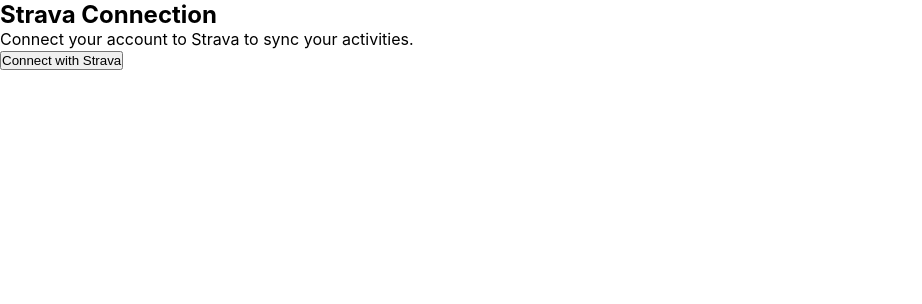
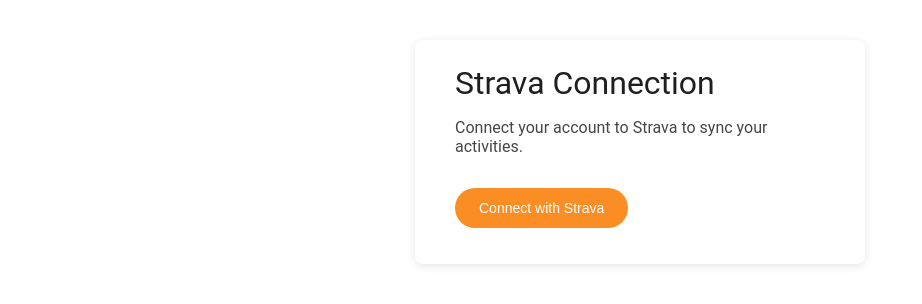
Before and after one commit to sunnybunnyy/training-dashboard, a React (Vite) app in the folder frontend/: page /connect-strava in a window 1280 px wide. Shown: the top 304 px of the page, without its empty margins (0-922 px from the left). Built offline with nearby package versions, Linux system fonts and the light colour scheme; no server answers; sample sign-in values are in the browser's storage.

Commit message:
Style ConnectStrava component

```diff
--- a/frontend/src/components/ConnectStrava.jsx
+++ b/frontend/src/components/ConnectStrava.jsx
@@ -1,3 +1,4 @@
+import '../styles/ConnectStrava.css';
 import { useState, useEffect } from 'react';
 import api from '../utils/api';
 
--- /dev/null
+++ b/frontend/src/styles/ConnectStrava.css
@@ -0,0 +1,49 @@
+.connect-strava-container {
+    font-family: 'Roboto', 'Segoe UI', Arial, Helvetica, sans-serif;
+    background-color: white;
+    border-radius: 8px;
+    box-shadow: 0 2px 10px rgba(0, 0, 0, 0.1);
+    padding: 24px 40px 36px;
+    width: 450px;
+    max-width: 100%;
+    box-sizing: border-box;
+    text-align: center;
+    margin: 40px auto;
+}
+
+.connect-strava-container h2 {
+    font-size: 32px;
+    font-weight: 400;
+    margin-top: 0;
+    color: #1f1f1f;
+    text-align: left;
+    margin-bottom: 16px;
+}
+
+.connect-strava-container p {
+    font-size: 16px;
+    font-weight: 400;
+    color: #444746;
+    text-align: left;
+    margin-top: 16px;
+    margin-bottom: 32px;
+}
+
+.connect-strava-container button {
+    background-color: #fa8e25;
+    color: white;
+    font-weight: 500;
+    font-size: 14px;
+    padding: 12px 24px;
+    border: none;
+    border-radius: 20px;
+    cursor: pointer;
+    transition: background-color 0.2s;
+    display: block;
+    margin-left: 0;
+    text-align: center;
+}
+
+.connect-strava-container button:hover {
+    box-shadow: 0 1px 2px 0 rgba(60, 64, 67, .3), 0 1px 3px 1px rgba(60, 64, 67, 0.15);
+}
```
Also changed, not shown: 1 other file (tests, documents, lock files or other folders).
